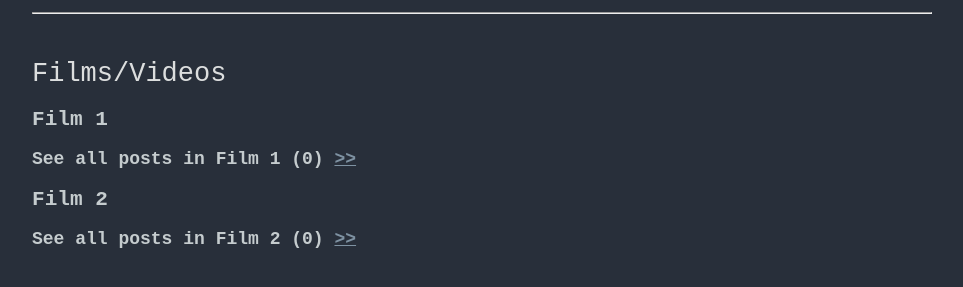
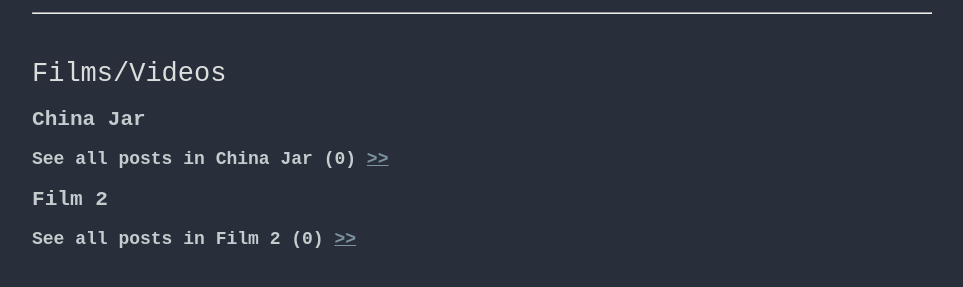
Before and after one commit to JunduoLiu/JunduoLiu.github.io, a Jekyll site: the page built from categories/index.html, in a window 1280 px wide. Shown: the part 161-448 px from the top of the page, without its empty margins (158-1121 px from the left). Built offline with Jekyll 4.4.1, drawn with Linux system fonts in a browser that asks for light colours.

Commit message:
Update _config.yml

```diff
--- a/_config.yml
+++ b/_config.yml
@@ -38,10 +38,10 @@ autopages:
     silent: false
 #films
 films:
-  - title: "Film 1"
+  - title: "China Jar"
     date: 2023-01-01
     categories: [film]
-    url: "/films/film1.html"
+    url: "https://vimeo.com/763648482"
   - title: "Film 2"
     date: 2023-02-01
     categories: [film]
```
